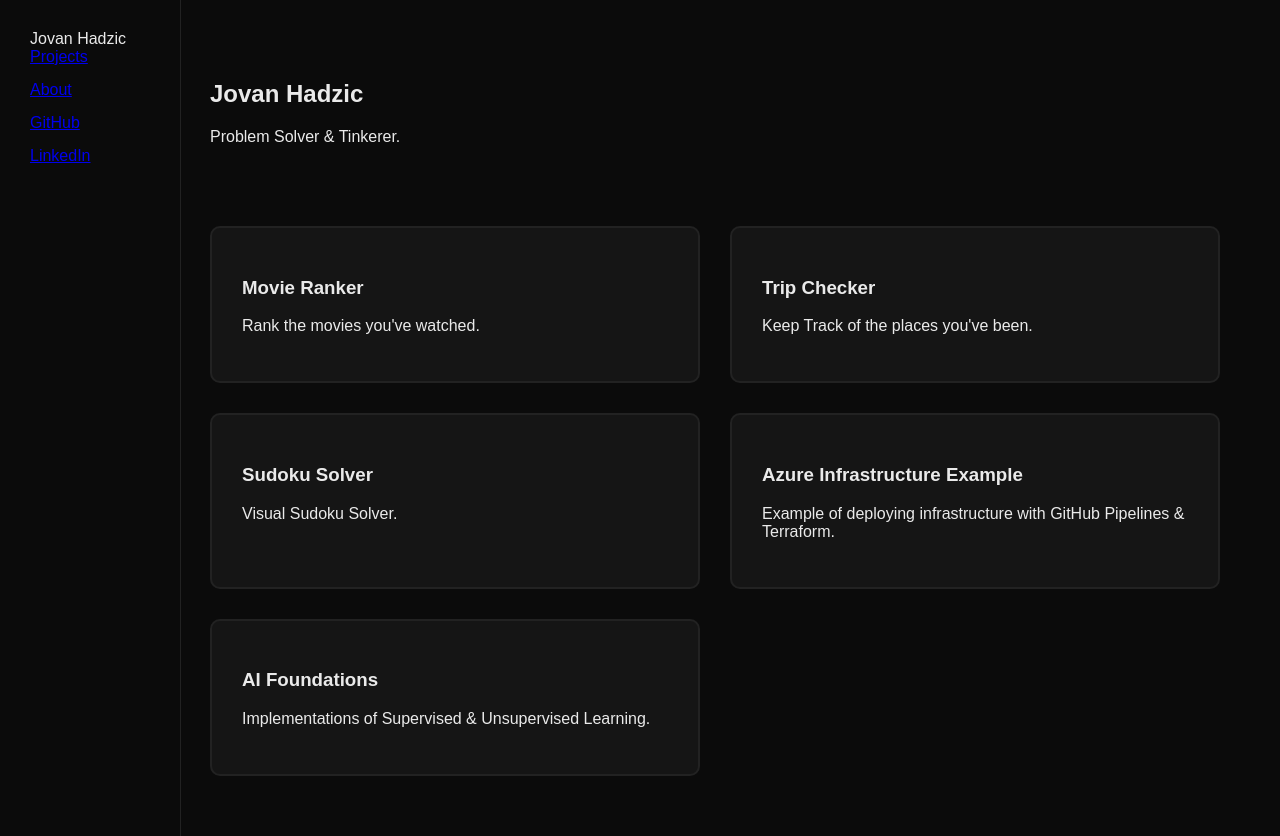
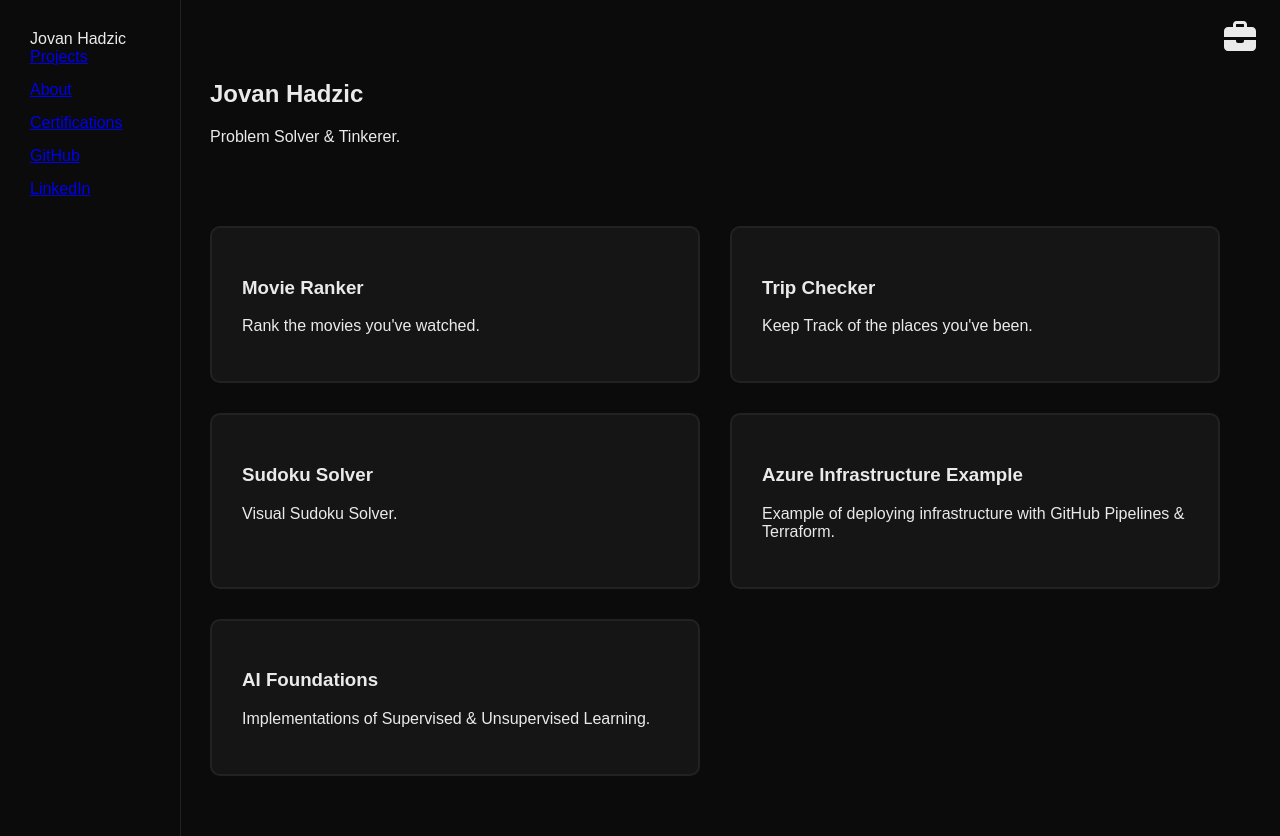
Before and after one commit to Jovan253/portfolio, a React (Create React App) app: page / in a window 1280 px wide. Built offline with nearby package versions, Linux system fonts and the light colour scheme.

Commit message:
feat: work icon

```diff
--- a/src/components/Sidebar.jsx
+++ b/src/components/Sidebar.jsx
@@ -9,6 +9,7 @@ export default function Sidebar() {
             <nav>
                 <a href="#projects">Projects</a>
                 <a href="/about">About</a>
+                <a href="/certifications">Certifications</a>
                 <a href="https://github.com/Jovan253">GitHub</a>
                 <a href="https://www.linkedin.com/in/jovan-hadzic-6644321ba/">LinkedIn</a>
             </nav>
--- /dev/null
+++ b/src/components/WorkIcon.jsx
@@ -0,0 +1,22 @@
+import { useState } from "react";
+import { faBriefcase } from "@fortawesome/free-solid-svg-icons";
+import { FontAwesomeIcon } from "@fortawesome/react-fontawesome";
+
+export default function WorkIcon() {
+    const [hovered, setHovered] = useState(false);
+
+    return (
+        <div
+            className="work-icon"
+            onMouseEnter={() => setHovered(true)}
+            onMouseLeave={() => setHovered(false)}
+        >
+            <FontAwesomeIcon icon={faBriefcase} size="24px"/>
+            {hovered && (
+                <div className="tooltip">
+                    Technology Associate at Synechron
+                </div>
+            )}
+        </div>
+    );
+}
--- a/src/data/projects.js
+++ b/src/data/projects.js
@@ -1,4 +1,4 @@
-import { faPlaneUp, faVideo, faTableCells, faClapperboard } from "@fortawesome/free-solid-svg-icons";
+import { faPlaneUp, faTableCells, faClapperboard } from "@fortawesome/free-solid-svg-icons";
 import { faGithub } from "@fortawesome/free-brands-svg-icons";
 
 const projects = [
--- a/src/pages/index.jsx
+++ b/src/pages/index.jsx
@@ -1,10 +1,13 @@
 import Sidebar from "../components/Sidebar";
 import ProjectCard from "../components/ProjectCard";
 import projects from "../data/projects";
+import WorkIcon from "../components/WorkIcon";
 
 export default function Home() {
   return (
     <div className="container">
+
+      <WorkIcon />
 
       <Sidebar />
 
--- a/src/styles/global.css
+++ b/src/styles/global.css
@@ -59,3 +59,25 @@ body {
   font-size: 1.5rem;
   color: #fff;
 }
+
+.work-icon {
+  position: fixed;
+  top: 20px;
+  right: 20px;
+  font-size: 2rem;
+  cursor: pointer;
+}
+
+.tooltip {
+  position: absolute;
+  bottom: -30px;
+  right: 0;
+  background: #222;
+  padding: 8px 12px;
+  border-radius: 5px;
+  font-size: 0.85rem;
+  white-space: nowrap;
+  color: #fff;
+  box-shadow: 0 0 10px rgba(0,0,0,0.4);
+  opacity: 0.95;
+}
```
